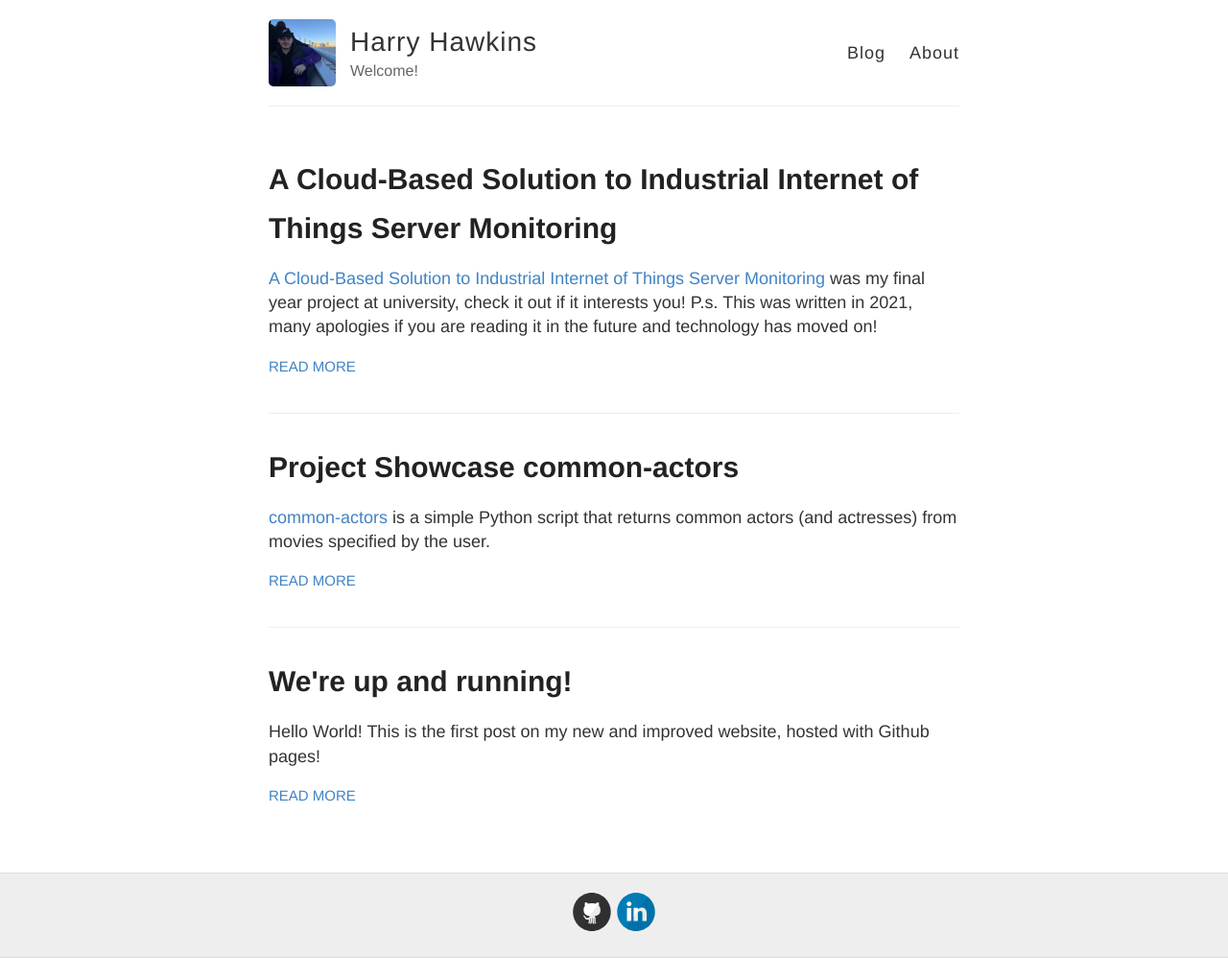
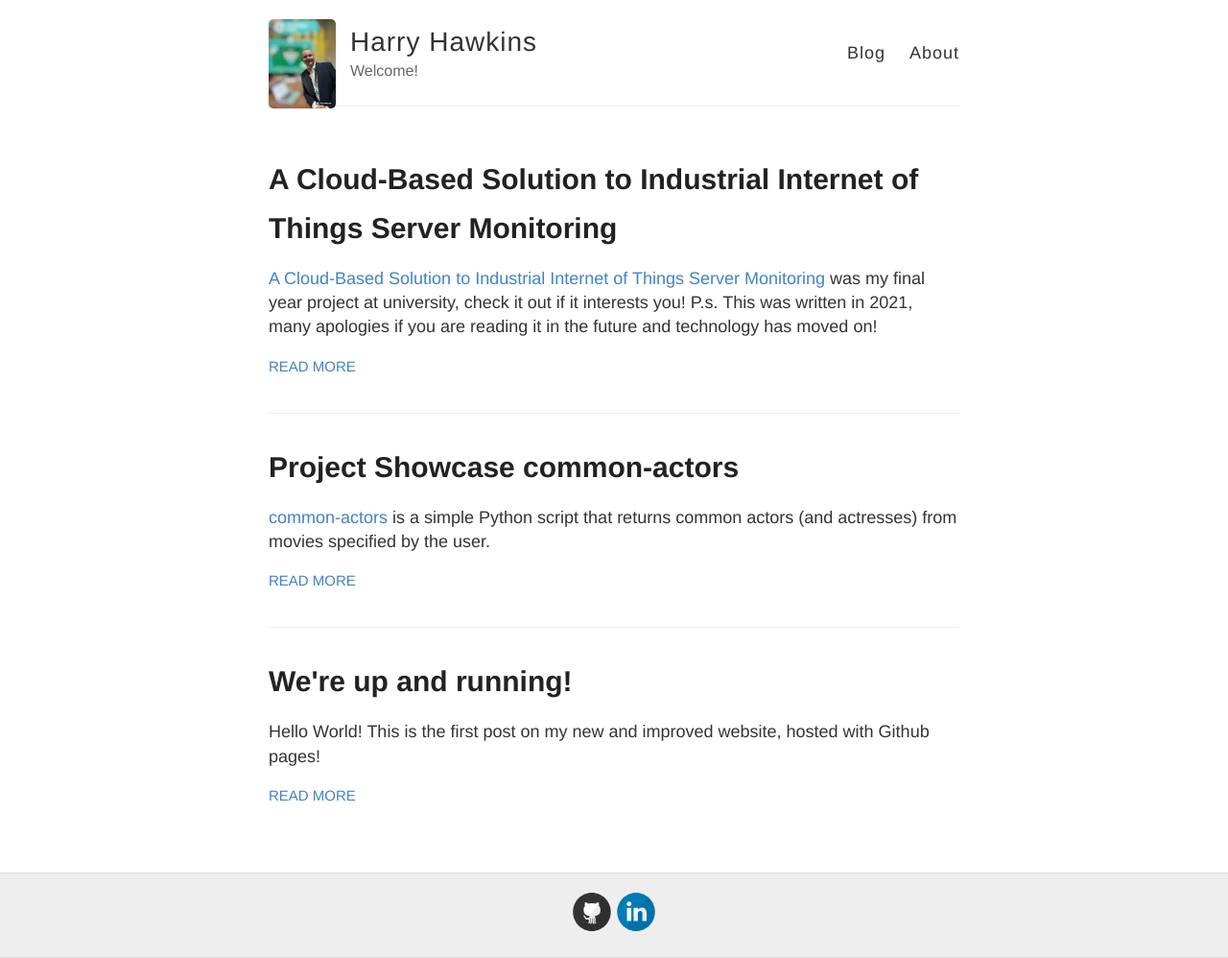
Before and after one commit to HarryHawkins/harryhawkins.github.io, a Jekyll site: the page built from index.html, in a window 1280 px wide. Shown: the whole page at 96% size. Built offline with Jekyll 4.4.1, drawn with Linux system fonts in a browser that asks for light colours.

Commit message:
Update _config.yml

```diff
--- a/_config.yml
+++ b/_config.yml
@@ -9,7 +9,7 @@ name: Harry Hawkins
 description: Welcome!
 
 # URL of your avatar or profile pic (you could use your GitHub profile pic)
-avatar: https://harryhawkins.com/img/profilepic.jpg
+avatar: https://harryhawkins.com/img/headshot.png
 
 #
 # Flags below are optional
```
